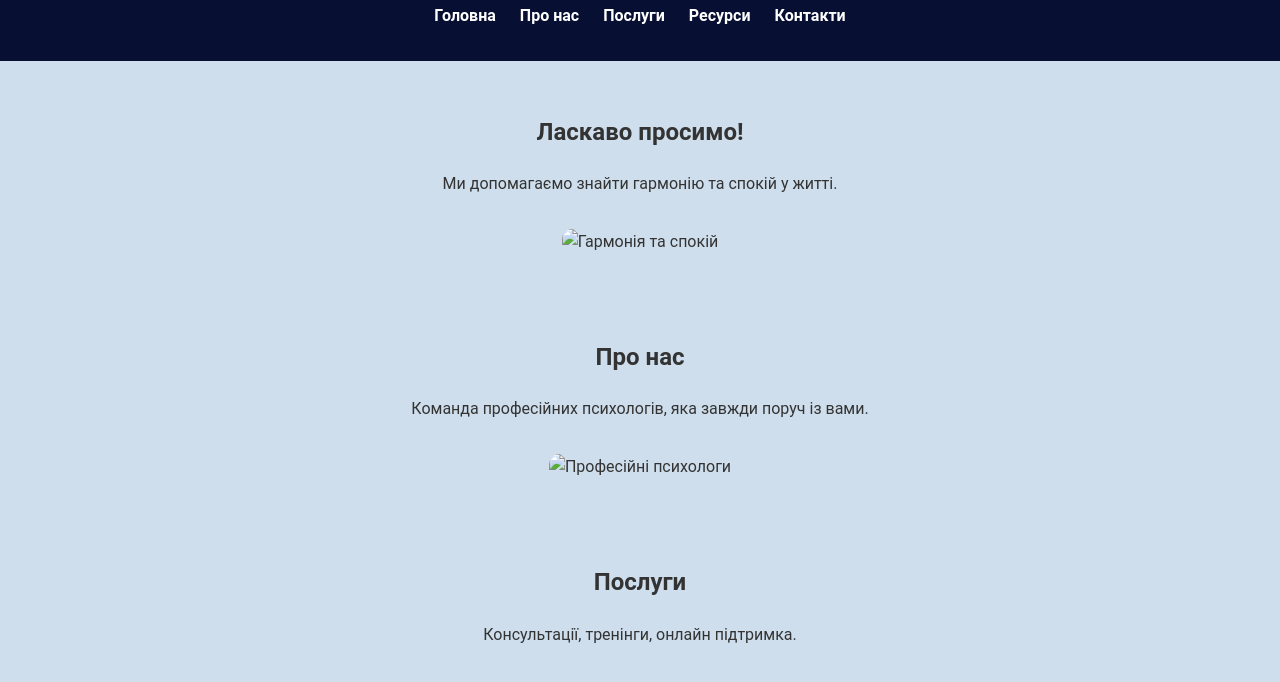
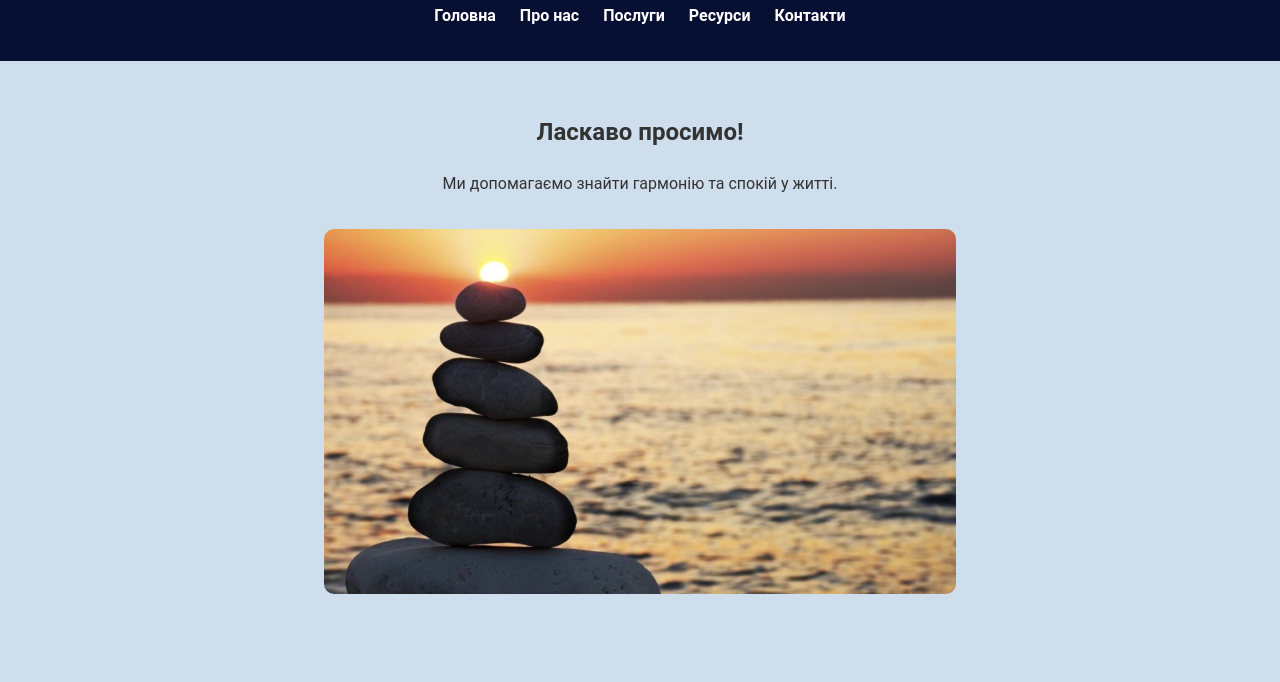
Before and after one commit to HardProgrammerGod/HardProgrammerGod.github.io, a plain HTML site: page index.html in a window 1280 px wide. Shown: the part 91-773 px from the top of the page. Drawn offline with Linux system fonts and the light colour scheme.

Commit message:
Update index.html

```diff
--- a/index.html
+++ b/index.html
@@ -29,13 +29,13 @@
     <section id="home">
       <h2>Ласкаво просимо!</h2>
       <p>Ми допомагаємо знайти гармонію та спокій у житті.</p>
-      <img src="images/home.jpg" alt="Гармонія та спокій"/>
+      <img src="home.jpg" alt="Гармонія та спокій"/>
     </section>
 
     <section id="about">
       <h2>Про нас</h2>
       <p>Команда професійних психологів, яка завжди поруч із вами.</p>
-      <img src="images/about.jpg" alt="Професійні психологи"/>
+      <img src="about.jpg" alt="Професійні психологи"/>
     </section>
 
     <section id="services">
```
